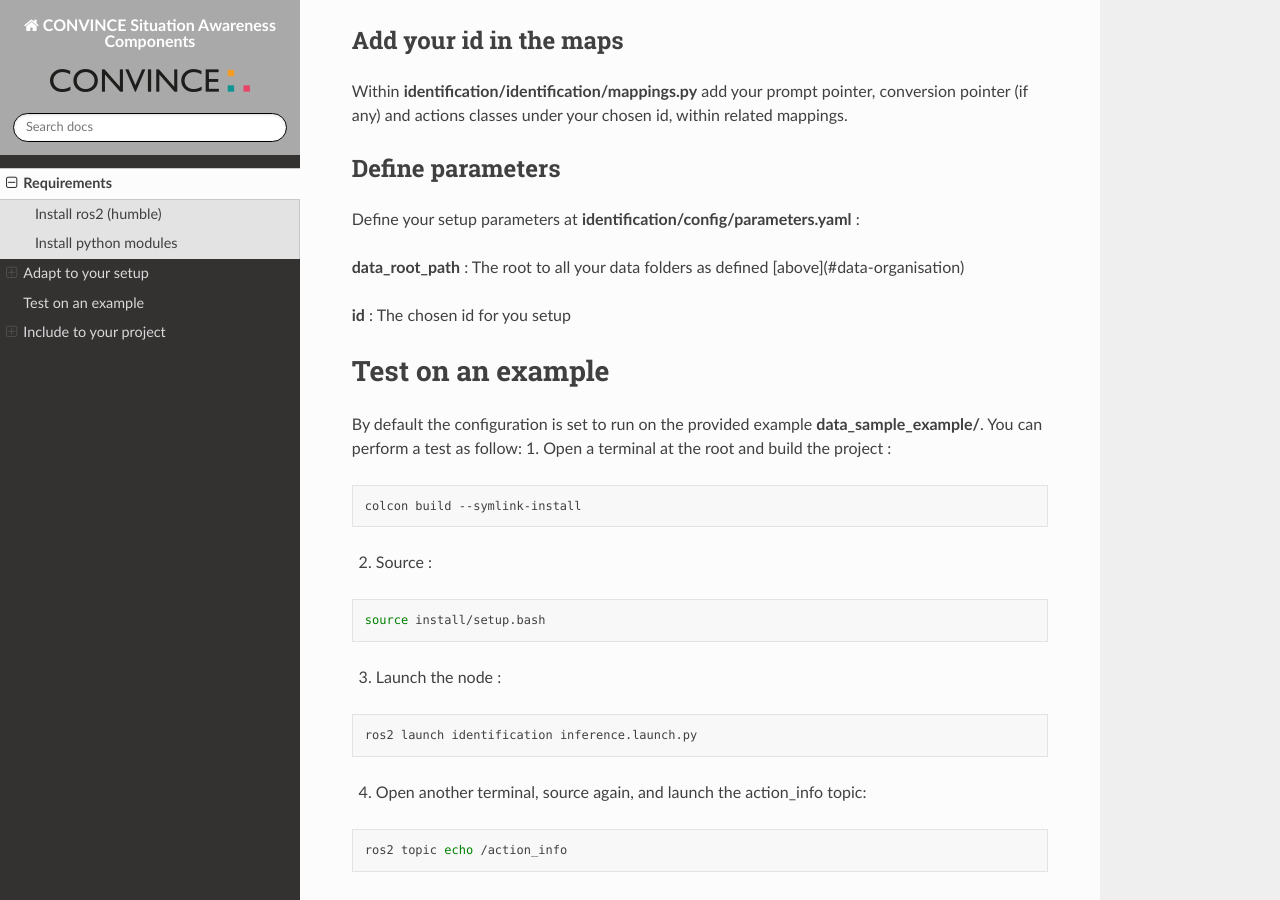
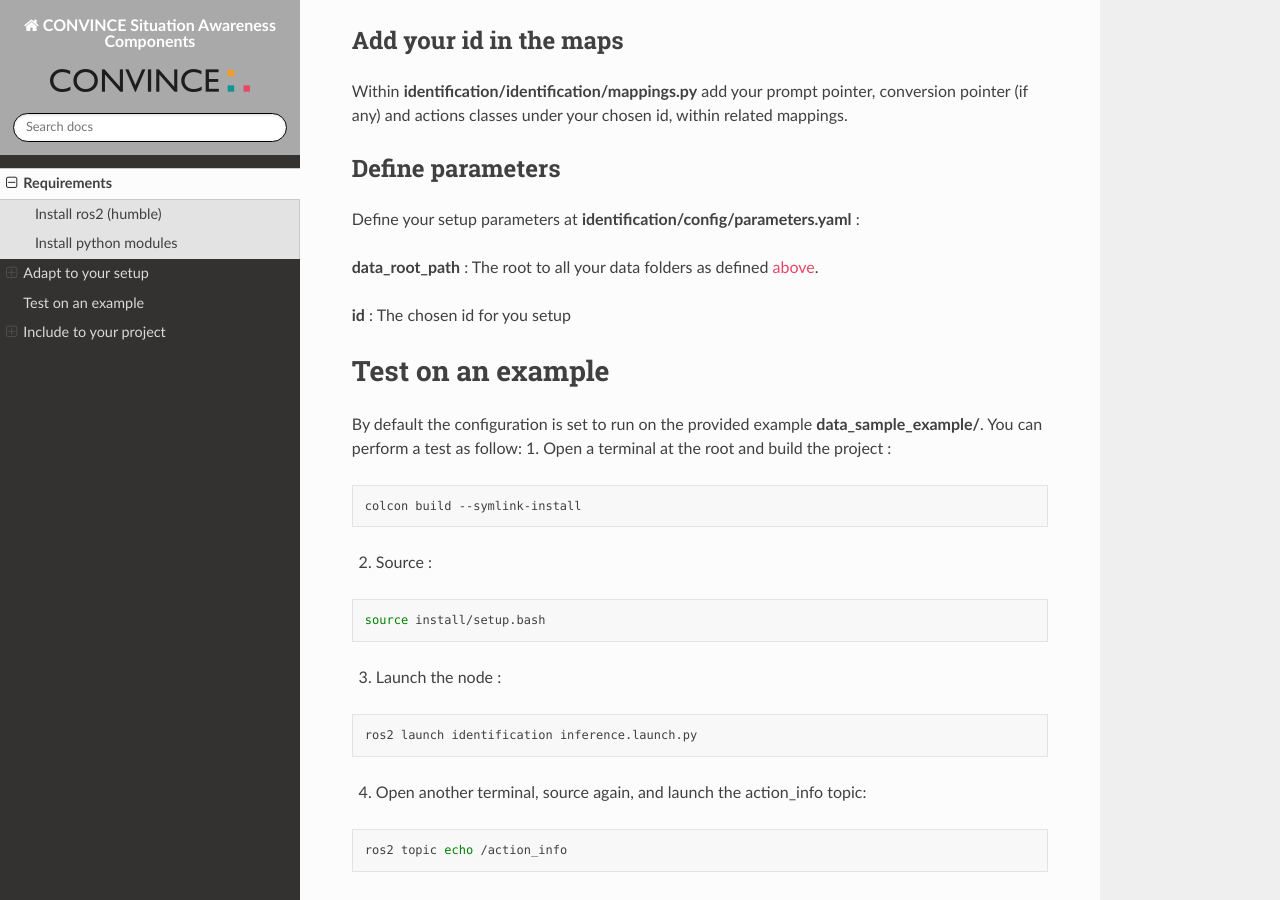
Before and after one commit to convince-project/VLM_local_action_classification_ROS, a Sphinx documentation site: the page built from docs/source/ros.rst, in a window 1280 px wide and 900 px high, scrolled down 2957 px. Built offline with Sphinx 7.4.7 and the Read the Docs theme 3.1.0, drawn with Linux system fonts in a browser that asks for light colours; some of the changed lines change nothing that is shown.

Commit message:
doc update

```diff
--- a/docs/source/ros.rst
+++ b/docs/source/ros.rst
@@ -30,6 +30,8 @@ Depending on your setup you may prefer to install within a virtual environment.
 
 Adapt to your setup
 ===================
+
+.. _data_organisation:
 
 Data organisation
 -----------------
@@ -156,7 +158,7 @@ Define parameters
 
 Define your setup parameters at **identification/config/parameters.yaml** :
 
-**data_root_path** : The root to all your data folders as defined [above](#data-organisation)
+**data_root_path** : The root to all your data folders as defined :ref:`above <data_organisation>`.
 
 **id** : The chosen id for you setup
 
```
